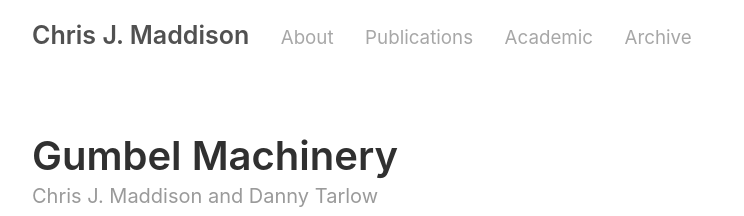
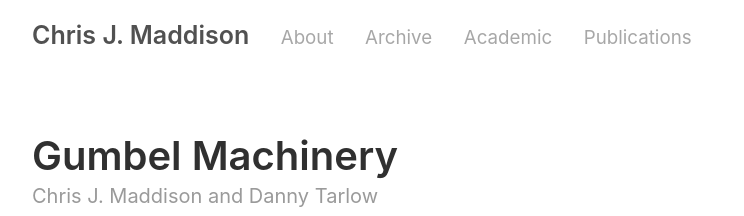
Before and after one commit to cmaddis/cmaddis.github.io, a Jekyll site: the page built from index.html, in a window 1280 px wide and 900 px high. Shown: the top 216 px of the window, without its empty margins (258-1002 px from the left). Built offline with Jekyll 4.4.1, drawn with Linux system fonts in a browser that asks for light colours; formulas are drawn with MathJax 3; the list of posts is cut into pages by our own code.

```diff
--- a/_config.yml
+++ b/_config.yml
@@ -10,9 +10,9 @@ baseurl:             "https://cmaddis.github.io"
 
 pages_list:
   About: '/about'
+  Archive: '/archive'
+  Academic: 'http://www.stats.ox.ac.uk/~cmaddis/'
   Publications: 'https://scholar.google.ca/citations?user=WjCG3owAAAAJ'
-  Academic: 'http://www.stats.ox.ac.uk/~cmaddis/'
-  Archive: '/archive'
 
 # Assets
 #
```
